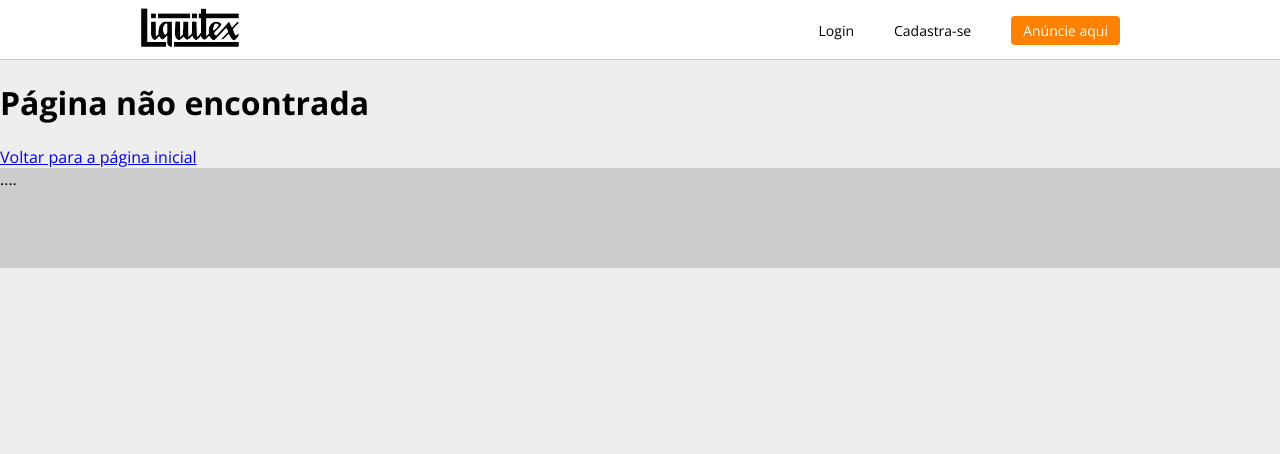
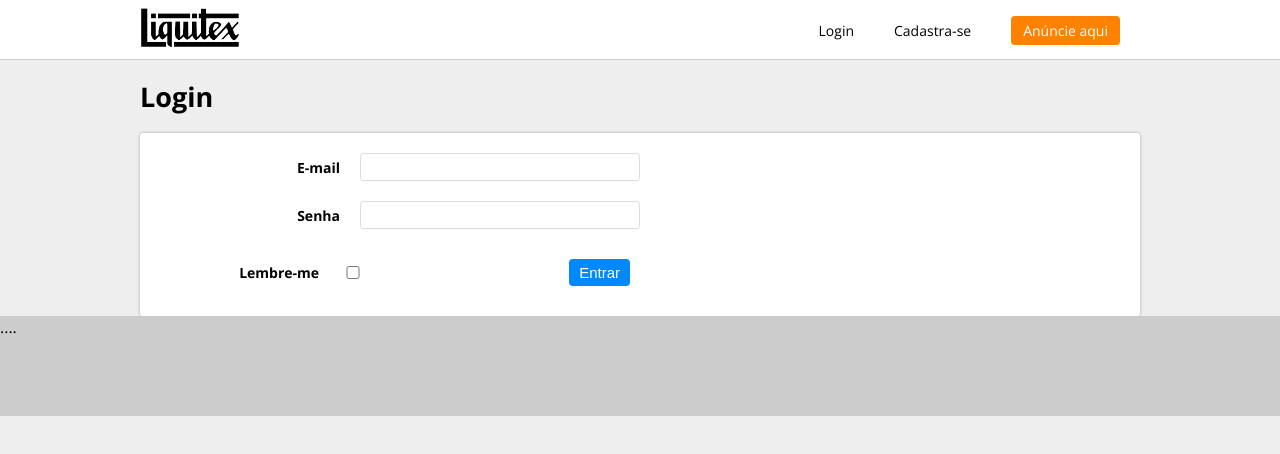
Before and after one commit to willian-carrato/-buy-and-sell, a React (Create React App) app: page /signin in a window 1280 px wide. Shown: the top 454 px of the page. Built offline with nearby package versions, Linux system fonts and the light colour scheme.

Commit message:
estruturando login

```diff
--- /dev/null
+++ b/src/Pages/SignIn/index.js
@@ -0,0 +1,42 @@
+import React from 'react';
+import { PageContainer, PageTitle } from '../../components/MainComponents';
+import { PageArea } from './styled';
+
+export default function Page() {
+  return (
+    <PageContainer>
+      <PageTitle>Login</PageTitle>
+      <PageArea>
+        <form>
+          <label className="area">
+            <div className="area-title">E-mail</div>
+            <div className="area-input">
+              <input type="email" />
+            </div>
+          </label>
+
+          <label className="area">
+            <div className="area-title">Senha</div>
+            <div className="area-input">
+              <input type="password" />
+            </div>
+          </label>
+
+          <label className="area">
+            <div className="area-title">Lembre-me</div>
+            <div className="area-input">
+              <input type="checkbox" />
+            </div>
+
+            <label className="area">
+              <div className="area-title"></div>
+              <div className="area-input">
+                <button>Entrar</button>
+              </div>
+            </label>
+          </label>
+        </form>
+      </PageArea>
+    </PageContainer>
+  );
+}
--- /dev/null
+++ b/src/Pages/SignIn/styled.js
@@ -0,0 +1,55 @@
+import styled from 'styled-components';
+
+export const PageArea = styled.div`
+  background-color: #fff;
+  border-radius: 3px;
+  padding: 10px;
+  box-shadow: 0px 0px 3px #999;
+
+  .area {
+    display: flex;
+    align-items: center;
+    padding: 10px;
+    max-width: 500px;
+
+    .area-title {
+      width: 200px;
+      text-align: right;
+      padding-right: 20px;
+      font-weight: bold;
+      font-size: 14px;
+    }
+
+    .area-input {
+      flex: 1;
+      input {
+        width: 100%;
+        font-size: 14px;
+        padding: 5px;
+        border: 1px solid #ddd;
+        border-radius: 3px;
+        outline: 0;
+        transition: all ease 0.6s;
+
+        &:focus {
+          border: 1px solid #333;
+          color: #333;
+        }
+      }
+      button {
+        background-color: #0089ff;
+        border: 0;
+        outline: 0;
+        padding: 5px 10px;
+        border-radius: 4px;
+        color: #fff;
+        font-size: 15px;
+        cursor: pointer;
+
+        &:hover {
+          background-color: #006fce;
+        }
+      }
+    }
+  }
+`;
--- a/src/Routes.js
+++ b/src/Routes.js
@@ -4,6 +4,7 @@
 import Home from './Pages/Home';
 import About from './Pages/About';
 import NotFound from './Pages/Notfound';
+import SignIn from './Pages/SignIn';
 
 export default function Routes() {
   return (
@@ -16,7 +17,9 @@
         <Route exact path="/about">
           <About />
         </Route>
-
+        <Route exact path="/signin">
+          <SignIn />
+        </Route>
         <Route>
           <NotFound />
         </Route>
--- a/src/components/MainComponents.js
+++ b/src/components/MainComponents.js
@@ -1,6 +1,11 @@
 import styled from 'styled-components';
 
 export const Template = styled.div``;
-export const PageContainer = styled.div``;
-export const PageTitle = styled.h1``;
+export const PageContainer = styled.div`
+  max-width: 1000px;
+  margin: auto;
+`;
+export const PageTitle = styled.h1`
+  font-size: 27px;
+`;
 export const PageBody = styled.div``;
```
Also changed, not shown: 1 other file (tests, documents, lock files or other folders).
